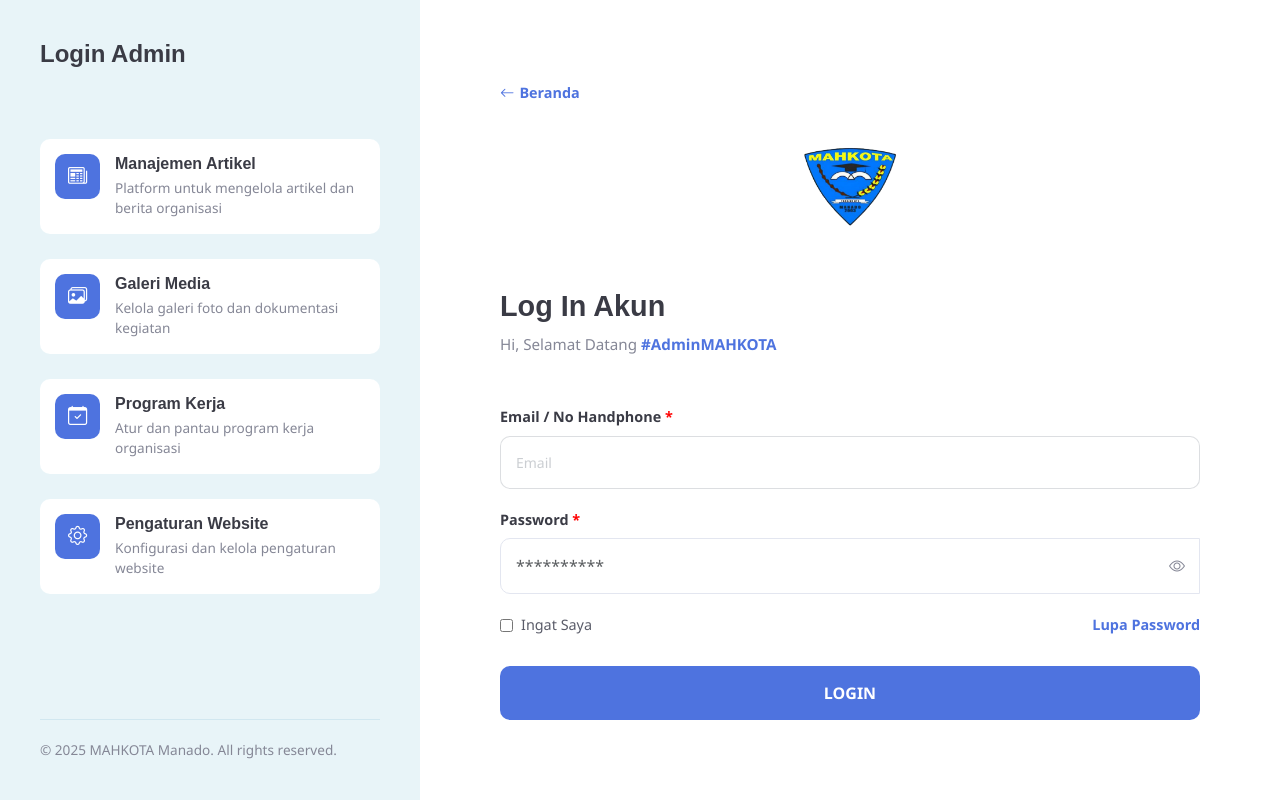
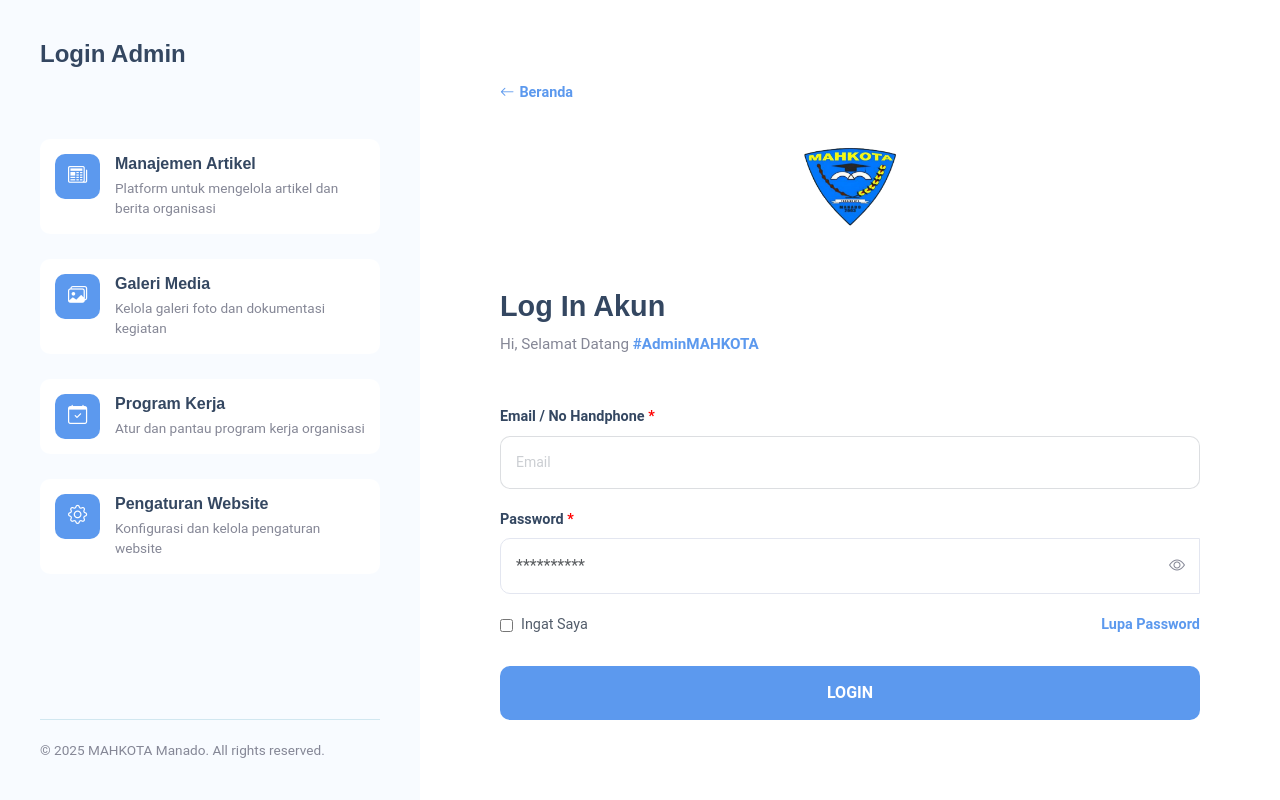
Before and after one commit to Codift05/mahkota-websystem-quality-assurance-and-testing, a PHP site: page /Devin/login-page.php in a window 1280 px wide. Run offline with PHP 8.4, Linux system fonts and the light colour scheme.

Commit message:
refactor: Update admin and login design to match main.css color scheme and fonts

```diff
--- a/admin/sidebar.php
+++ b/admin/sidebar.php
@@ -7,7 +7,7 @@ $dashboard_path = $is_in_admin_folder ? '../admin-dashboard.php' : 'admin-dashbo
 $logout_path = $is_in_admin_folder ? '../logout.php' : 'logout.php';
 $logo_path = $is_in_admin_folder ? '../assets/img/about/LOGO MAHKOTA (1) (1).png' : 'assets/img/about/LOGO MAHKOTA (1) (1).png';
 ?>
-<nav id="sidebarMenu" class="col-md-3 col-lg-2 d-md-block sidebar collapse" style="background: linear-gradient(180deg, #4e73df 0%, #2e59d9 100%); position: fixed; top: 0; left: 0; height: 100vh; z-index: 1000;">
+<nav id="sidebarMenu" class="col-md-3 col-lg-2 d-md-block sidebar collapse" style="background: linear-gradient(180deg, #5c99ee 0%, #4a7bc8 100%); position: fixed; top: 0; left: 0; height: 100vh; z-index: 1000;">
     <div class="position-sticky pt-3">
         <!-- Logo dan Brand -->
         <a href="<?php echo $dashboard_path; ?>" class="sidebar-brand text-decoration-none d-flex flex-column align-items-center justify-content-center mb-3" style="padding: 1.5rem 1rem; border-bottom: 1px solid rgba(255,255,255,0.1);">
--- a/login-page.php
+++ b/login-page.php
@@ -17,16 +17,22 @@ if (isset($_SESSION['is_admin']) && $_SESSION['is_admin'] === true) {
   <link rel="stylesheet" href="assets/css/main.css">
   <style>
     :root {
-      --primary-color: #4e73df;
-      --secondary-color: #f8f9fc;
-      --accent-color: #2e59d9;
-      --text-color: #5a5c69;
+      /* Matching main.css color scheme */
+      --primary-color: #5c99ee;
+      --secondary-color: #f8fbff;
+      --accent-color: #4a7bc8;
+      --text-color: #535d6b;
       --light-text: #858796;
-      --dark-text: #3a3b45;
+      --dark-text: #344761;
+      --heading-color: #344761;
       --success-color: #1cc88a;
       --error-color: #e74a3b;
-      --sidebar-bg: #e8f4f8;
-      --sidebar-blue: #4e73df;
+      --sidebar-bg: #f8fbff;
+      --sidebar-blue: #5c99ee;
+
+      /* Fonts matching main.css */
+      --default-font: "Roboto", system-ui, -apple-system, "Segoe UI", sans-serif;
+      --heading-font: "Questrial", sans-serif;
     }
 
     * {
@@ -36,7 +42,7 @@ if (isset($_SESSION['is_admin']) && $_SESSION['is_admin'] === true) {
     }
 
     body {
-      font-family: 'Nunito', 'Segoe UI', Roboto, sans-serif;
+      font-family: var(--default-font);
       background: #fff;
       min-height: 100vh;
       display: flex;
@@ -65,7 +71,8 @@ if (isset($_SESSION['is_admin']) && $_SESSION['is_admin'] === true) {
     .sidebar-header h2 {
       font-size: 1.5rem;
       font-weight: 700;
-      color: var(--dark-text);
+      color: var(--heading-color);
+      font-family: var(--heading-font);
       margin-bottom: 15px;
     }
 
@@ -115,7 +122,8 @@ if (isset($_SESSION['is_admin']) && $_SESSION['is_admin'] === true) {
     .feature-content h4 {
       font-size: 1rem;
       font-weight: 700;
-      color: var(--dark-text);
+      color: var(--heading-color);
+      font-family: var(--heading-font);
       margin-bottom: 5px;
     }
 
@@ -180,7 +188,8 @@ if (isset($_SESSION['is_admin']) && $_SESSION['is_admin'] === true) {
     }
 
     .login-form h2 {
-      color: var(--dark-text);
+      color: var(--heading-color);
+      font-family: var(--heading-font);
       font-weight: 700;
       margin-bottom: 10px;
       font-size: 1.8rem;
@@ -204,7 +213,7 @@ if (isset($_SESSION['is_admin']) && $_SESSION['is_admin'] === true) {
     .form-group label {
       display: block;
       margin-bottom: 8px;
-      color: var(--dark-text);
+      color: var(--heading-color);
       font-weight: 600;
       font-size: 0.9rem;
     }
```
Also changed, not shown: assets/css/admin.css (+31 -12 lines).
